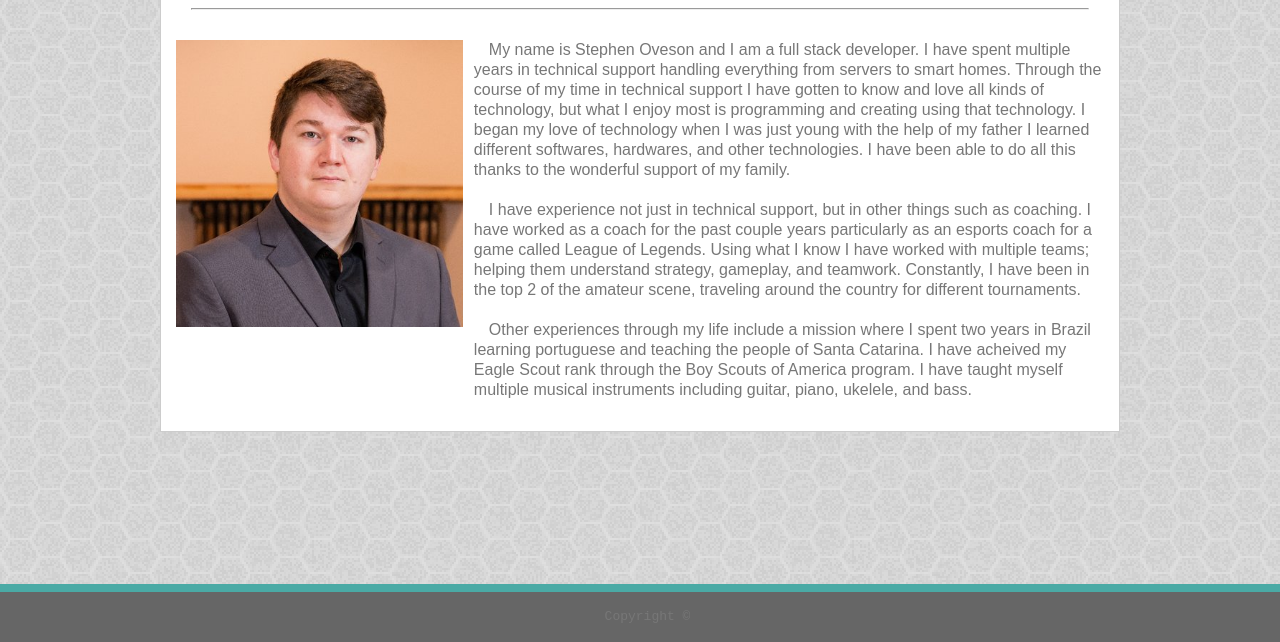
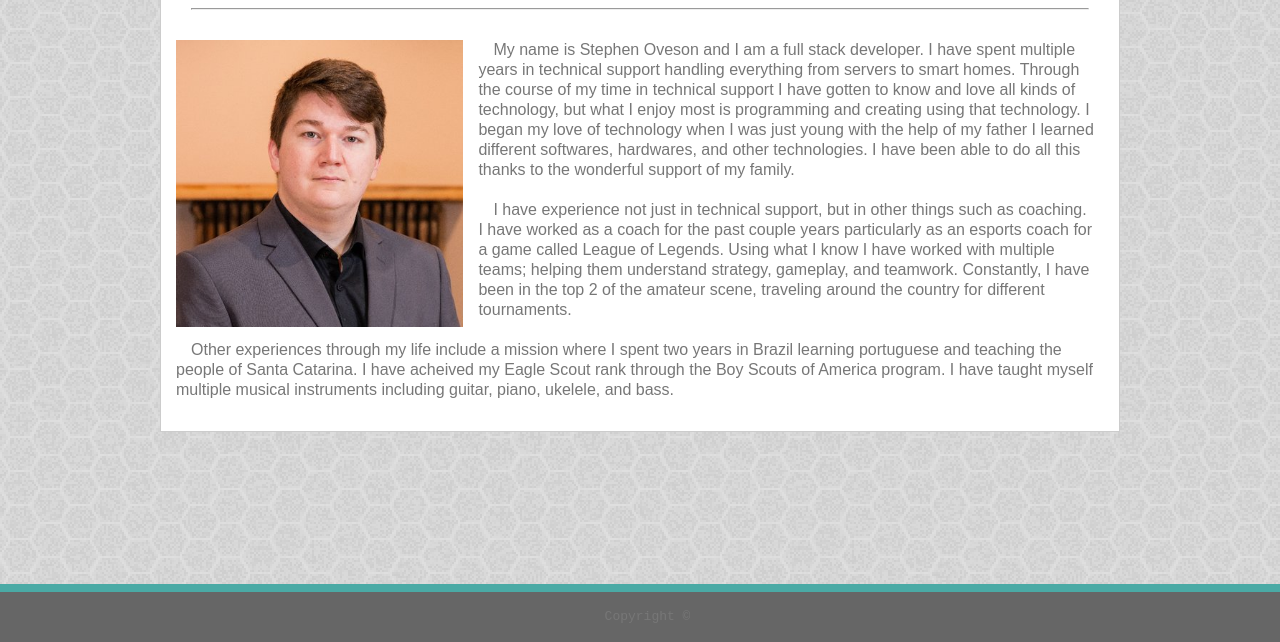
Before and after one commit to StephenOveson/Basic-Portfolio, a plain HTML site: page index.html in a window 1280 px wide. Shown: the part 158-800 px from the top of the page. Drawn offline with Linux system fonts and the light colour scheme.

Commit message:
style changes to about me page

```diff
--- a/assets/css/style.css
+++ b/assets/css/style.css
@@ -10,6 +10,10 @@ body {
     color: #777;
     background-image: url('./../images/light_honeycomb_@2X.png');
     line-height: 20px;
+}
+
+section div p {
+    margin: 0px 15px;
 }
 
 header {
@@ -110,6 +114,7 @@ footer {
 .headshot {
     float: left;
     width: 30%;
+    margin-right: 30px;
 }
 
 .totalcontent{
@@ -118,13 +123,13 @@ padding-right:10px;
 }
 
 .content {
-    float: right;
-    width:67%;
+    /* float: right; */
+    /* width:100%; */
 }
 
 .extracontent {
-    float: right;
-    width: 67%;
+    /* float: right; */
+    /* width: 100%; */
 }
 
 /* Portfolio Page Classes and IDs */
@@ -159,7 +164,7 @@ form {
     color: #777;
     font-size: 20px;
     width: 95%;
-    margin: 15px;
+    margin: 0px 15px;
 }
 
 input {
```
